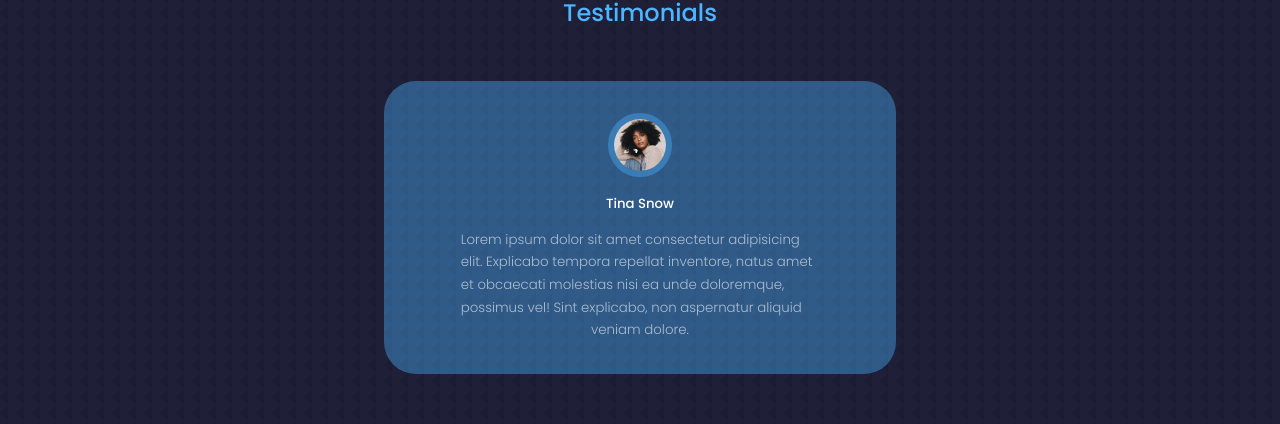
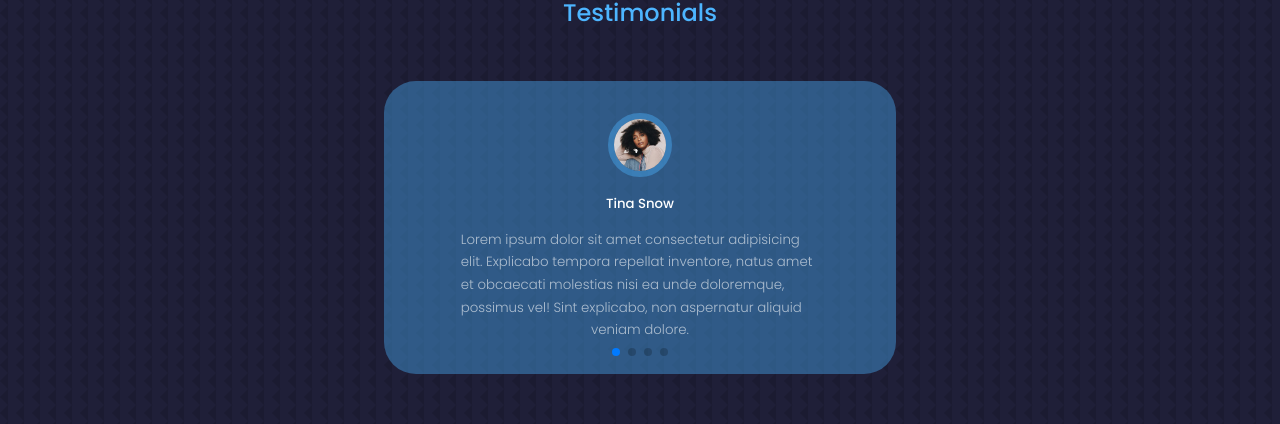
Before and after one commit to dows16/Portfolio, a React (Create React App) app: page / in a window 1280 px wide. Shown: the part 4171-4595 px from the top of the page. Built offline with nearby package versions, Linux system fonts and the light colour scheme.

Commit message:
first commit

```diff
--- a/src/components/testimonials/Testimonials.jsx
+++ b/src/components/testimonials/Testimonials.jsx
@@ -21,7 +21,12 @@ const Testimonials = () => {
       <h5>Review from clients</h5>
       <h2>Testimonials</h2>
 
-      <Swiper className="container testimonials__container">
+      <Swiper className="container testimonials__container"
+            modules={[Pagination]}
+            spaceBetween={40}
+            slidesPerView={1}
+            pagination={{ clickable: true }}
+      >
         <SwiperSlide className="testimonial">
           <div className="client__avatar">
             <img src={AVTR1} alt="Photo of First Client" />
```
